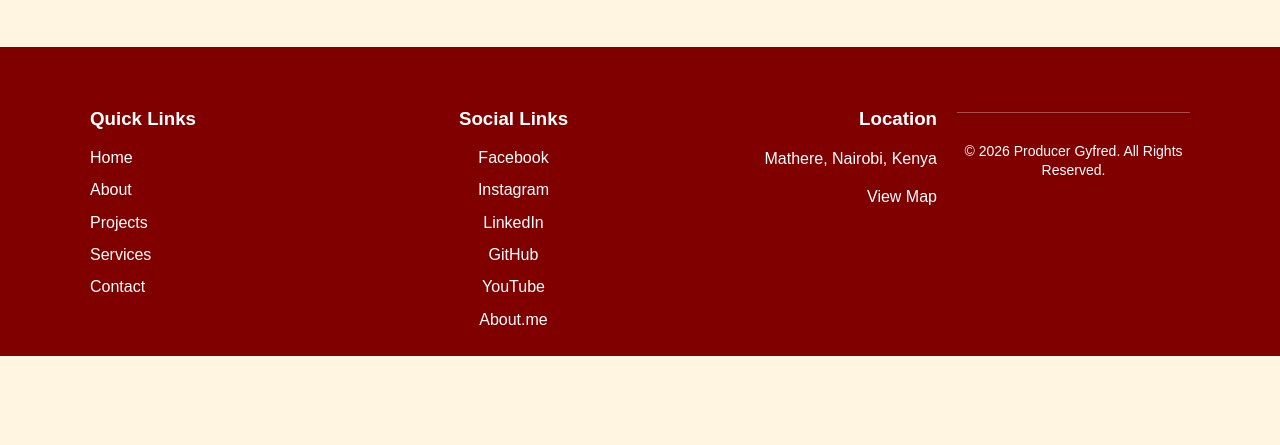
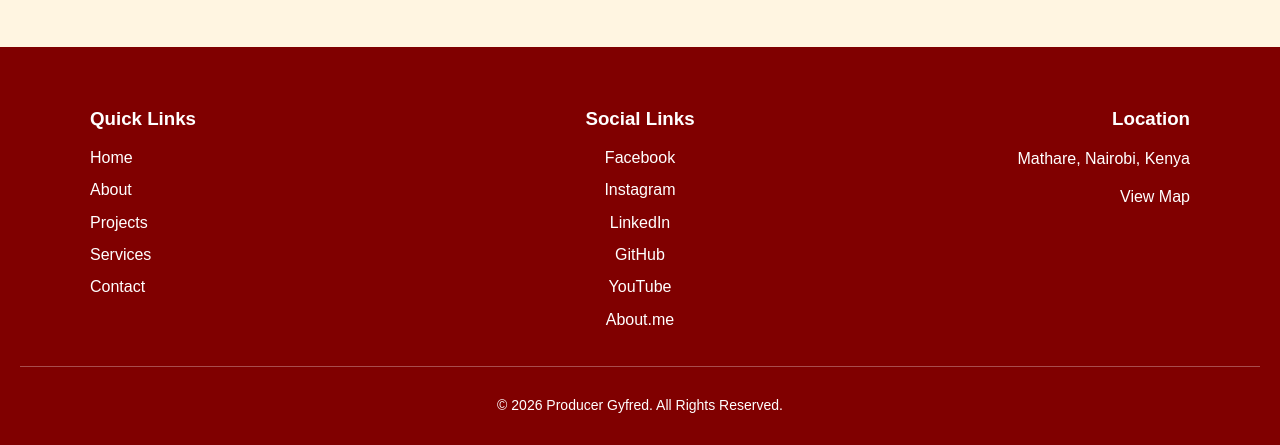
Before and after one commit to producergyfred/portfolio, a plain HTML site: page index.html in a window 1280 px wide. Shown: the part 2863-3308 px from the top of the page. Before the commit the page ends 3219 px from the top, so only its background shows below. Drawn offline with Linux system fonts and the light colour scheme.

Commit message:
Update index.html

```diff
--- a/index.html
+++ b/index.html
@@ -606,7 +606,9 @@ I work with youth from underserved communities to build digital skills that crea
 
 <!-- FOOTER -->
 <footer class="footer">
+
   <div class="footer-container">
+
     <!-- LEFT -->
     <div class="footer-box left">
       <h3>Quick Links</h3>
@@ -631,13 +633,24 @@ I work with youth from underserved communities to build digital skills that crea
     <!-- RIGHT -->
     <div class="footer-box right">
       <h3>Location</h3>
-      <p>Mathere, Nairobi, Kenya</p>
+      <p>Mathare, Nairobi, Kenya</p>
+
       <a href="https://maps.app.goo.gl/Xqn15npyKhXWZL8y8" target="_blank">
         View Map
       </a>
     </div>
+
+  </div> <!-- END footer-container -->
+
+  <!-- FOOTER BOTTOM -->
   <div class="footer-bottom">
-    <p>© <span id="year"></span> Producer Gyfred. All Rights Reserved.</p>
+    <p>
+      © <span id="year"></span> Producer Gyfred. All Rights Reserved.
+    </p>
+  </div>
+
+</footer>
+
 <script>
 document.getElementById("year").innerHTML =
 new Date().getFullYear();
```
